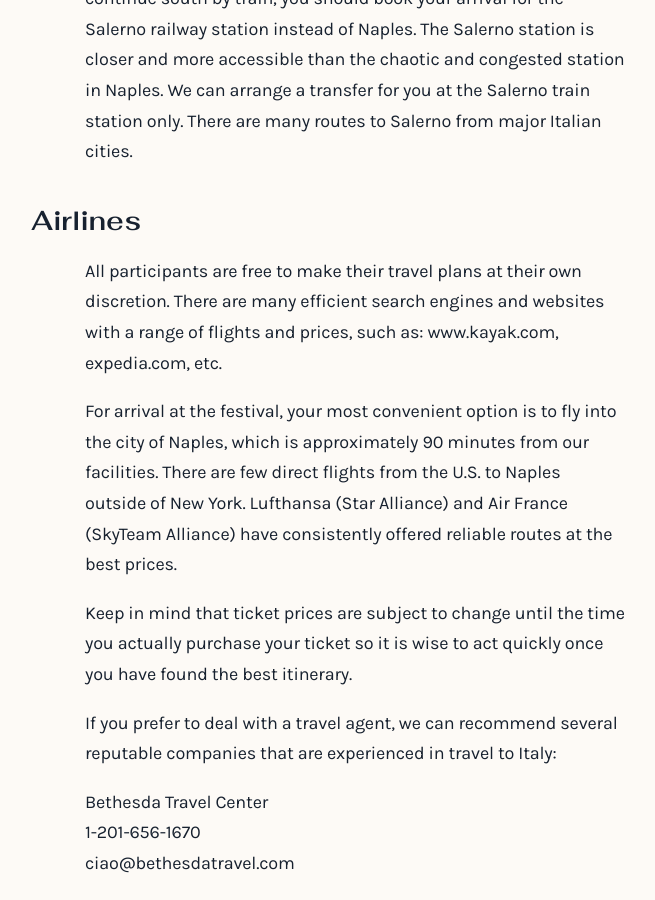
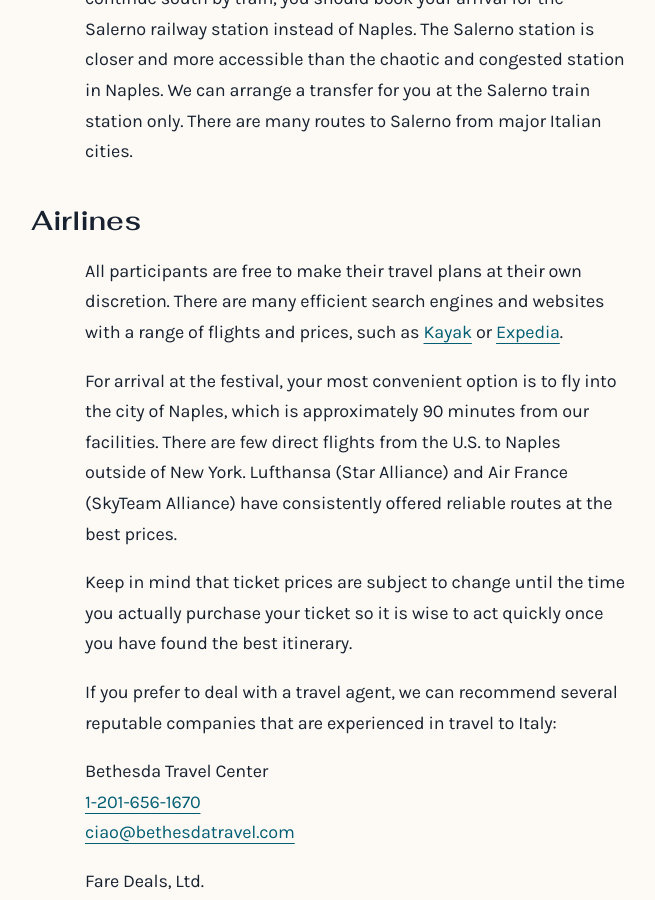
Before and after one commit to Amalfi-Festival/amalfi-festival-org, a Jekyll site: the page built from getting-here.md, in a window 1280 px wide and 900 px high, scrolled down 1358 px. Shown: the whole window, without its empty margins (96-751 px from the left). Built offline with Jekyll 4.4.1, drawn with Linux system fonts in a browser that asks for light colours; some of the changed lines change nothing that is shown; some of the changed text lies outside the part shown.

Commit message:
Update getting-here.md
Turn website citations into actual links. Update the websites, as some of them have renamed themselves.

```diff
--- a/getting-here.md
+++ b/getting-here.md
@@ -21,7 +21,7 @@ railway station instead of Naples.  The Salerno station is closer and more acces
 
 ## Airlines
 
-All participants are free to make their travel plans at their own discretion. There are many efficient search engines and websites with a range of flights and prices, such as: www.kayak.com, expedia.com, etc.
+All participants are free to make their travel plans at their own discretion. There are many efficient search engines and websites with a range of flights and prices, such as [Kayak](https://www.kayak.com) or [Expedia](https://www.expedia.com).
 
 For arrival at the festival, your most convenient option is to fly into the city of Naples, which is approximately 90 minutes from our facilities. There are few direct flights from the U.S. to Naples outside of New York. Lufthansa (Star Alliance) and Air France (SkyTeam Alliance) have consistently offered reliable routes at the best prices.
 
@@ -30,12 +30,12 @@ Keep in mind that ticket prices are subject to change until the time you actuall
 If you prefer to deal with a travel agent, we can recommend several reputable companies that are experienced in travel to Italy:
 
 Bethesda Travel Center<br/>
-1-201-656-1670<br/>
-ciao@bethesdatravel.com
+[1-201-656-1670](tel:1-201-656-1670)<br/>
+[ciao@bethesdatravel.com](mailto:ciao@bethesdatravel.com)
 
 Fare Deals, Ltd.<br/>
-1-800-347-7006<br/>
-travel@faredeals.com
+[1-800-347-7006](tel:1-800-347-7006)<br/>
+[travel@faredeals.com](mailto:travel@faredeals.com)
 
 Be sure to double check on precise arrival and departure dates for specific program (see below).
 
@@ -54,12 +54,12 @@ When planning your upcoming summer in Italy, travel insurance is essential.
 For your protection, we strongly recommend you purchase travel insurance. In case of a health problem or family emergency that might require you to make a last-minute change in plans. Although on-line search engine such as Kayak or Orbitz, usually offer an option to purchase travel insurance to cover your flight, we recommend a more extensive coverage that would cover your program fees, should you have to cancel unexpectedly.
 
 Agencies offering travel insurance:
-* www.insuremytrip.com
-* www.totaltravelinsurance.com
-* www.globaltravelshield.com
-* www.travelguard.com
-* www.worldtravelcenter.com
+* [InsureMyTrip](https://www.insuremytrip.com)
+* [Total Travel Protection](https://www.totaltravelprotection.com)
+* [Global Travel Insurance](https://globaltravelinsurance.com)
+* [Travel Guard](https://www.travelguard.com)
+* [Travel Insurance Center](https://www.travelinsurancecenter.com)
 
 ACM&AF does not endorse any particular insurance agency.
 
-<section class="standard-block" markdown="1">
+</section>
```
